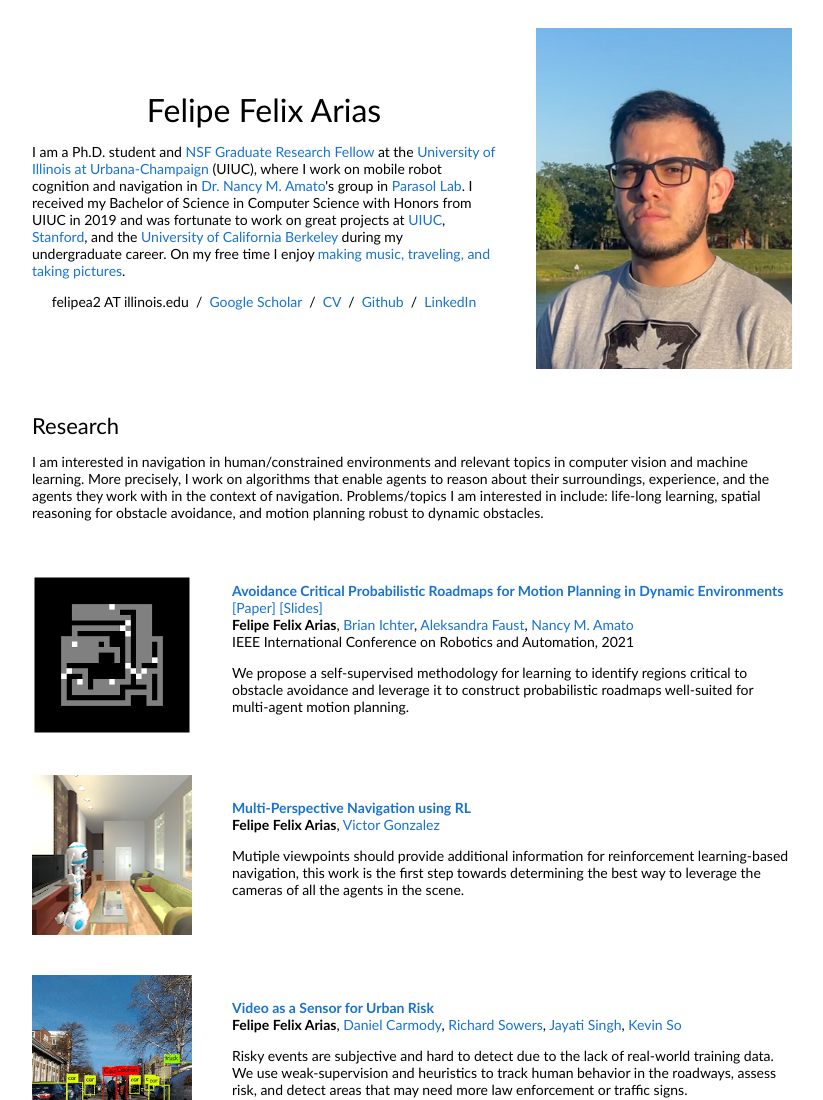
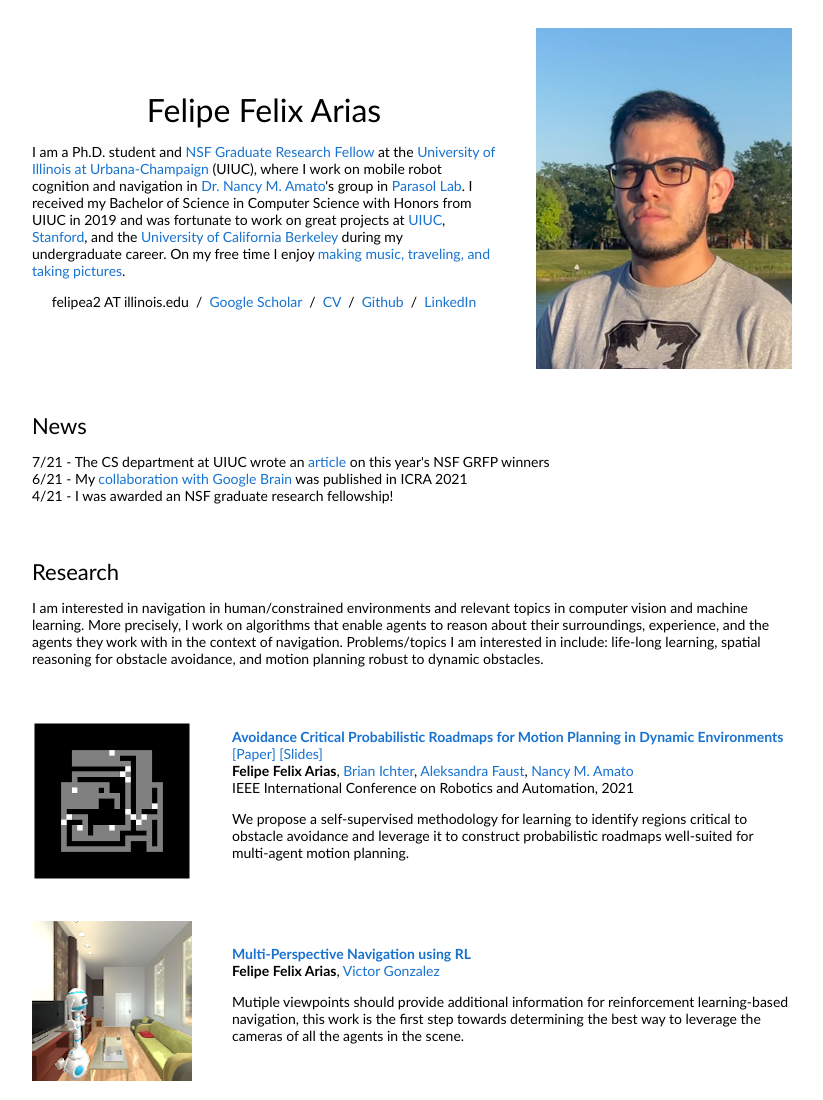
Before and after one commit to felipefelixarias/felipefelixarias.github.io, a plain HTML site: page index.html in a window 1280 px wide. Shown: the top 1100 px of the page, without its empty margins (228-1051 px from the left). Drawn offline with Linux system fonts and the light colour scheme.

Commit message:
added news section

```diff
--- a/index.html
+++ b/index.html
@@ -31,6 +31,20 @@
             </td>
             <td style="padding:2.5%;width:40%;max-width:40%">
               <a href="images/FelipeFelixArias102020.jpg"><img style="width:100%;max-width:100%" alt="profile photo" src="images/FelipeFelixArias102020.jpg" class="hoverZoomLink"></a>
+            </td>
+          </tr>
+        </tbody></table>
+        <table style="width:100%;border:0px;border-spacing:0px;border-collapse:separate;margin-right:auto;margin-left:auto;"><tbody>
+            <tr>
+            <td style="padding:20px;width:100%;vertical-align:middle">
+              <heading>News</heading>
+              <p>
+                7/21 - The CS department at UIUC wrote an <a href="https://cs.illinois.edu/news/2021-NSF-Grad-Research-Fellowships"> article </a> on this year's NSF GRFP winners
+                <br>
+                6/21 - My <a href="https://felipefelixarias.github.io/acprm/index.html">collaboration with Google Brain</a> was published in ICRA 2021
+                <br>
+                4/21 - I was awarded an NSF graduate research fellowship!
+              </p>
             </td>
           </tr>
         </tbody></table>
```
